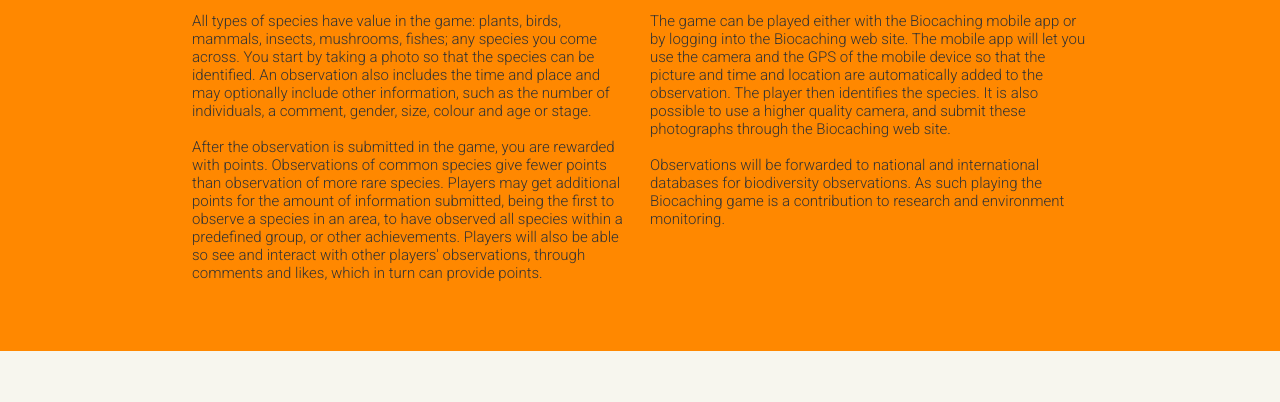
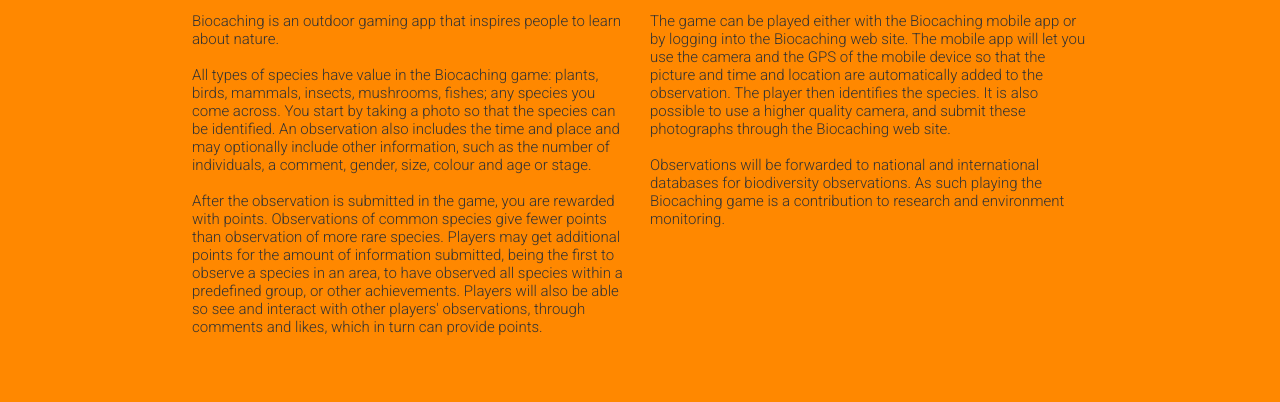
Before and after one commit to Biocaching/biocaching.github.io, a plain HTML site: page index.html in a window 1280 px wide. Shown: the part 686-1088 px from the top of the page. Drawn offline with Linux system fonts and the light colour scheme.

Commit message:
minor edit

```diff
--- a/index.html
+++ b/index.html
@@ -52,7 +52,7 @@
 			<article>
 				<h2>THE GAME</h2>
 				<div class="col-wrap">
-					<p class="text-col-one">All types of species have value in the game: plants, birds, mammals, insects, mushrooms, fishes; any species you come across. You start by taking a photo so that the species can be identified. An observation also includes the time and place and may optionally include other information, such as the number of individuals, a comment, gender, size, colour and age or stage. <br/ ><br />After the observation is submitted in the game, you are rewarded with points. Observations of common species give fewer points than observation of more rare species. Players may get additional points for the amount of information submitted, being the first to observe a species in an area, to have observed all species within a predefined group, or other achievements. Players will also be able so see and interact with other players' observations, through comments and likes, which in turn can provide points.</p>
+					<p class="text-col-one">Biocaching is an outdoor gaming app that inspires people to learn about nature. <br/></br>All types of species have value in the Biocaching game: plants, birds, mammals, insects, mushrooms, fishes; any species you come across. You start by taking a photo so that the species can be identified. An observation also includes the time and place and may optionally include other information, such as the number of individuals, a comment, gender, size, colour and age or stage. <br/ ><br />After the observation is submitted in the game, you are rewarded with points. Observations of common species give fewer points than observation of more rare species. Players may get additional points for the amount of information submitted, being the first to observe a species in an area, to have observed all species within a predefined group, or other achievements. Players will also be able so see and interact with other players' observations, through comments and likes, which in turn can provide points.</p>
 
 					<p class="text-col-two">The game can be played either with the Biocaching mobile app or by logging into the Biocaching web site. The mobile app will let you use the camera and the GPS of the mobile device so that the picture and time and location are automatically added to the observation. The player then identifies the species. It is also possible to use a higher quality camera, and submit these photographs through the Biocaching web site.<br/ ><br />Observations will be forwarded to national and international databases for biodiversity observations. As such playing the Biocaching game is a contribution to research and environment monitoring.</p>
 				</div>
```
Also changed, not shown: norwegian.html (+1 -1 lines).
